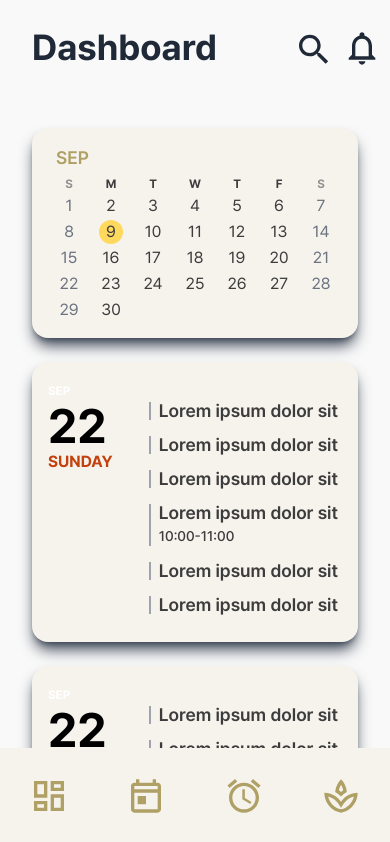
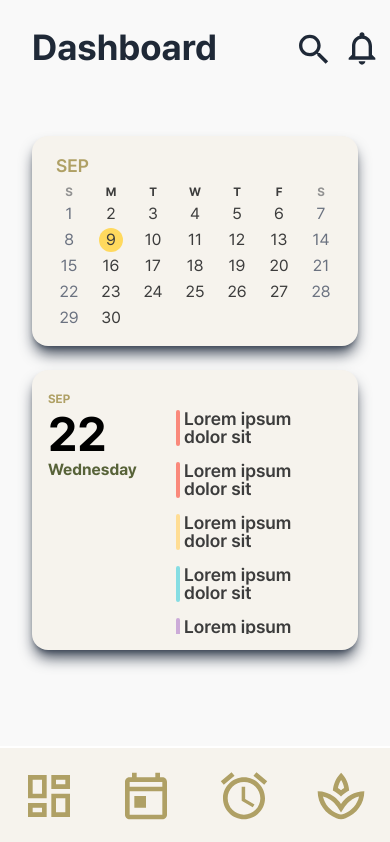
Before and after one commit to Hira-Yuki/flOra, a Next.js app: page /service/dash-board in a window 390 px wide. Shown: the top 842 px of the page. Built offline with nearby package versions, Linux system fonts and the light colour scheme.

Commit message:
feat : 레이아웃 하단 메뉴 수정
- 아이콘 적용 후 불필요해진 반응형 요소 제거
- 대시보드 상단 마진 적용
- 리마인더 위젯의 인덱스 디자인 적용

```diff
--- a/app/service/dash-board/page.tsx
+++ b/app/service/dash-board/page.tsx
@@ -3,14 +3,8 @@ import ReminderWidget from 'widget/Reminder/ReminderWidget';
 
 export default function DashBoard() {
   return (
-    <div className="flex flex-wrap gap-6 px-8 pt-8">
+    <div className="flex flex-wrap gap-6 px-8 pt-8 mt-2">
       <CalendarWidget />
-      <ReminderWidget />
-      <ReminderWidget />
-      <ReminderWidget />
-      <ReminderWidget />
-      <ReminderWidget />
-      <ReminderWidget />
       <ReminderWidget />
     </div>
   );
--- a/app/service/layout.tsx
+++ b/app/service/layout.tsx
@@ -56,7 +56,7 @@ export default function ServiceLayout({
         <ul className="flex flex-row w-screen text-white items-center justify-around">
           {MENU_ICONS.map(({ component: IconComponent, key }) => (
             <li key={key}>
-              <IconComponent className="w-10 h-10 sm:w-14 sm:h-14 text-floraOlive" />
+              <IconComponent className="w-14 h-14 text-floraOlive" />
             </li>
           ))}
         </ul>
--- a/widget/Reminder/ReminderWidget.tsx
+++ b/widget/Reminder/ReminderWidget.tsx
@@ -4,45 +4,48 @@ export default function ReminderWidget() {
   return (
     <WidgetWrapper>
       <div className="flex h-full">
-        <div className="pr-9 h-full">
+        <div className="pr-9 h-full min-w-32">
           <div>
-            <span className="text-white font-bold text-xs md:text-sm">SEP</span>
+            <span className="text-floraOlive font-bold text-xs md:text-sm">
+              SEP
+            </span>
           </div>
           <div>
             <span className="text-5xl text-black font-bold">22</span>
           </div>
           <div>
-            <span className="text-orange-700 font-bold">SUNDAY</span>
+            <span className="text-floraGreen font-bold">Wednesday</span>
           </div>
         </div>
         <div className="flex-1 pt-6">
           <ul className="flex flex-col gap-4 overflow-scroll max-h-56 pr-1 font-semibold">
-            <li className="text-lg leading-none pl-2 border-l-2 border-gray-400">
+            <li className="text-lg leading-none pl-2 relative">
+              {/* 가상 요소를 이용한 둥근 선 */}
+              <span className="absolute left-0 top-0 bottom-0 w-1 bg-indexRed rounded-full"></span>
               <p>Lorem ipsum dolor sit</p>
             </li>
-            <li className="text-lg leading-none pl-2 border-l-2 border-gray-400">
+            <li className="text-lg leading-none pl-2 relative">
+              <span className="absolute left-0 top-0 bottom-0 w-1 bg-indexRed rounded-full"></span>
               <p>Lorem ipsum dolor sit</p>
             </li>
-            <li className="text-lg leading-none pl-2 border-l-2 border-gray-400">
+            <li className="text-lg leading-none pl-2 relative">
+              <span className="absolute left-0 top-0 bottom-0 w-1 bg-indexYellow rounded-full"></span>
               <p>Lorem ipsum dolor sit</p>
             </li>
-            <li className="text-lg leading-none pl-2 border-l-2 border-gray-400">
-              <p>Lorem ipsum dolor sit</p>
-              <p className="text-sm font-medium mt-1">10:00-11:00</p>
-            </li>
-            <li className="text-lg leading-none pl-2 border-l-2 border-gray-400">
+            <li className="text-lg leading-none pl-2 relative">
+              <span className="absolute left-0 top-0 bottom-0 w-1 bg-indexCyan rounded-full"></span>
               <p>Lorem ipsum dolor sit</p>
             </li>
-            <li className="text-lg leading-none pl-2 border-l-2 border-gray-400">
+            <li className="text-lg leading-none pl-2 relative">
+              <span className="absolute left-0 top-0 bottom-0 w-1 bg-indexLavender rounded-full"></span>
               <p>Lorem ipsum dolor sit</p>
             </li>
-            <li className="text-lg leading-none pl-2 border-l-2 border-gray-400">
+            <li className="text-lg leading-none pl-2 relative">
+              <span className="absolute left-0 top-0 bottom-0 w-1 bg-indexGreen rounded-full"></span>
               <p>Lorem ipsum dolor sit</p>
             </li>
-            <li className="text-lg leading-none pl-2 border-l-2 border-gray-400">
-              <p>Lorem ipsum dolor sit</p>
-            </li>
-            <li className="text-lg leading-none pl-2 border-l-2 border-gray-400">
+            <li className="text-lg leading-none pl-2 relative">
+              <span className="absolute left-0 top-0 bottom-0 w-1 bg-indexGreen rounded-full"></span>
               <p>Lorem ipsum dolor sit</p>
             </li>
           </ul>
```
